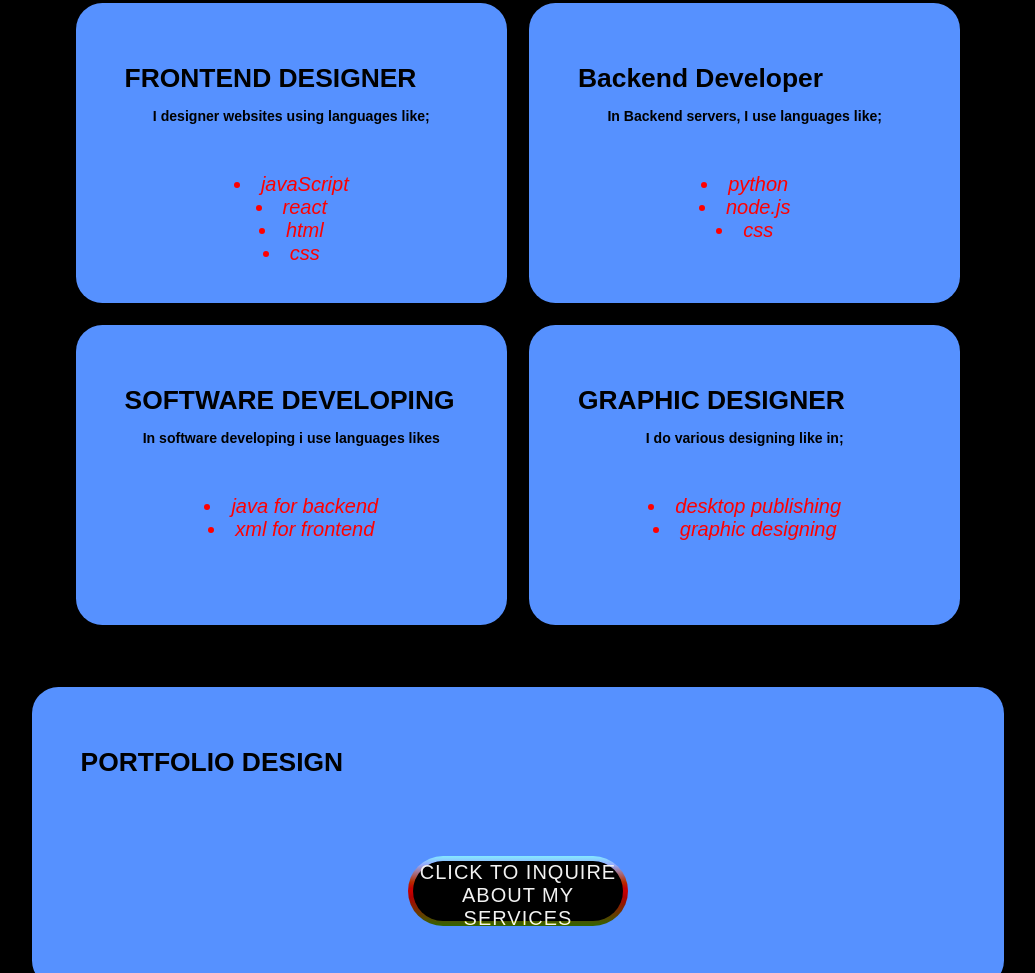
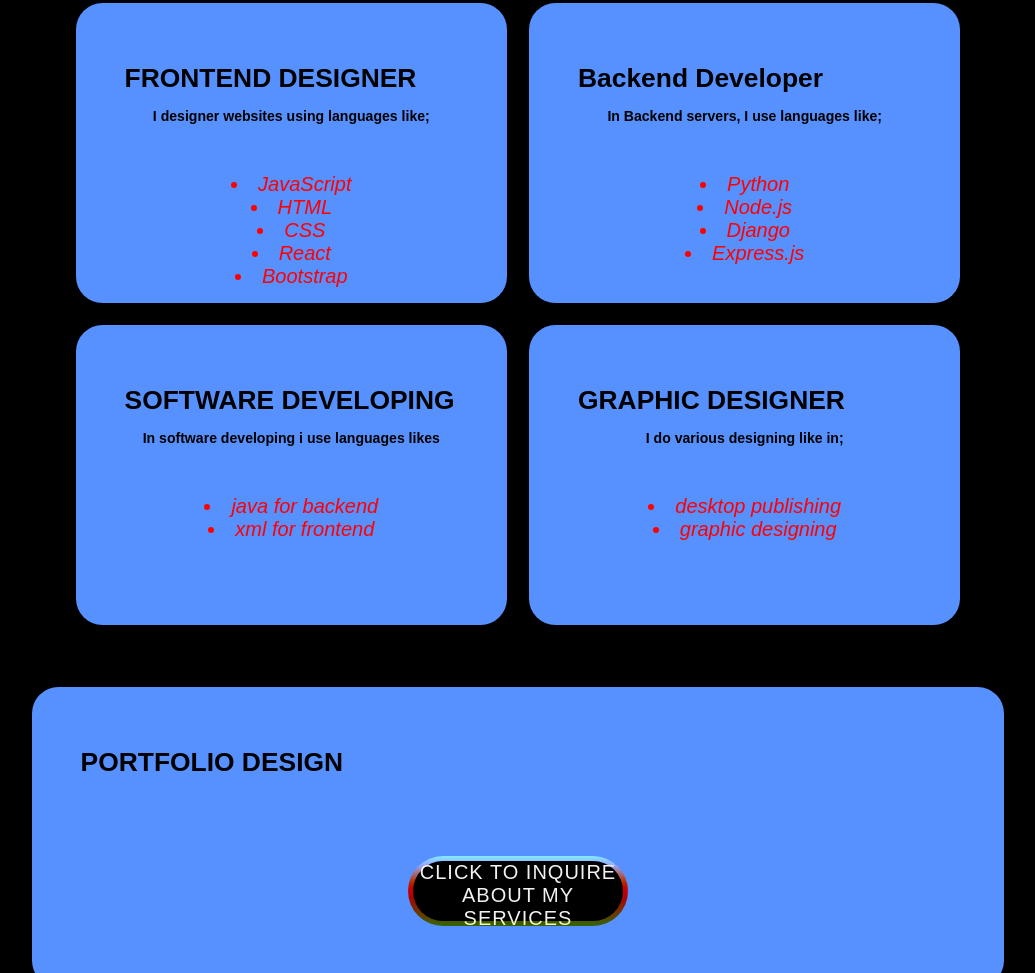
Before and after one commit to JosephSamwa/personal-portfolio, a plain HTML site: page index.html in a window 1280 px wide. Shown: the part 2097-3070 px from the top of the page, without its empty margins (122-1157 px from the left). Drawn offline with nearby package versions, Linux system fonts and the light colour scheme.

Commit message:
Update index.html

```diff
--- a/index.html
+++ b/index.html
@@ -89,10 +89,11 @@
                         <p>I designer websites using languages like;</p>
                     </div>
                     <div class="lix">
-                        <li>javaScript</li>
-                        <li>react</li>
-                        <li>html</li>
-                        <li>css</li>
+                <li>JavaScript</li>
+                <li>HTML</li>
+                <li>CSS</li>
+                <li>React</li>
+                <li>Bootstrap</li>
                     </div>
                 </div>
                 <div class="service-box">
@@ -101,9 +102,10 @@
                         <p>In Backend servers, I use languages like;</p>
                     </div>
                     <div class="lix">
-                        <li>python</li>
-                        <li>node.js</li>
-                        <li>css</li>
+                <li>Python</li>
+                <li>Node.js</li>
+                <li>Django</li>
+                <li>Express.js</li>
                     </div>
                 </div>
                 <div class="service-box">
```
